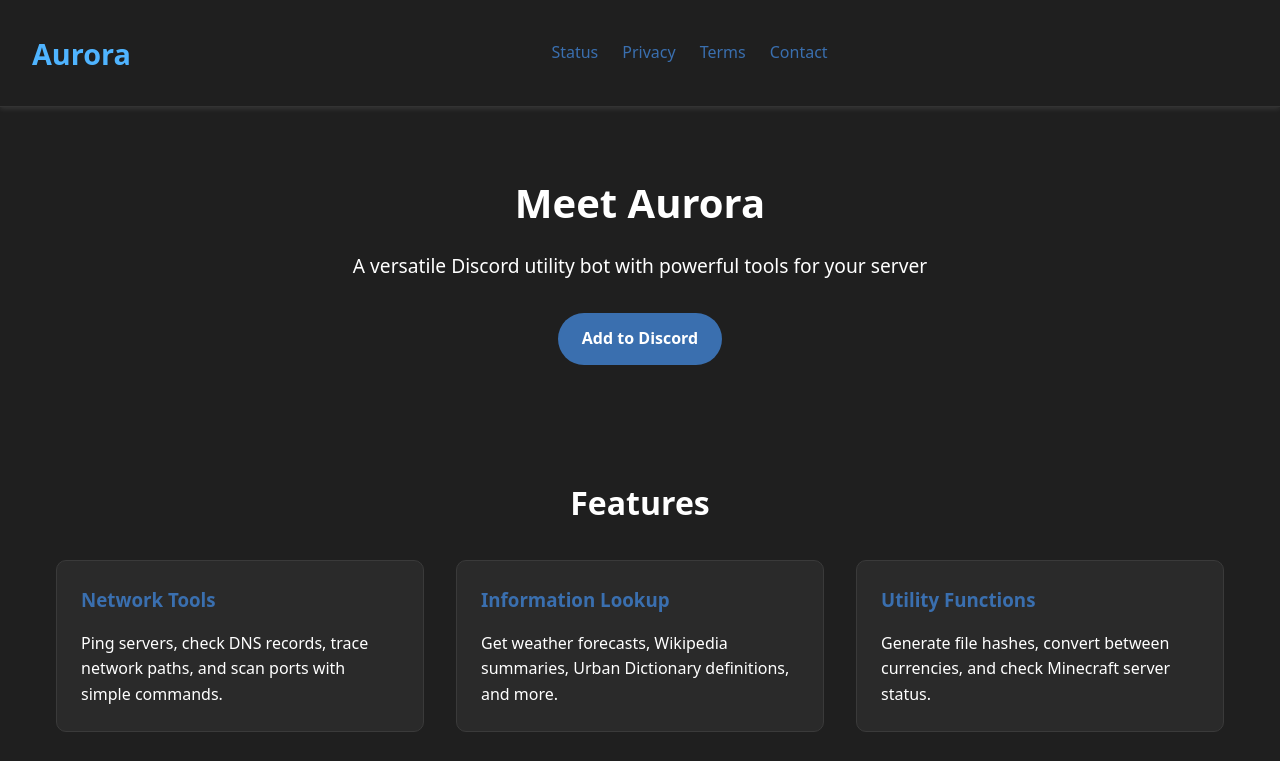
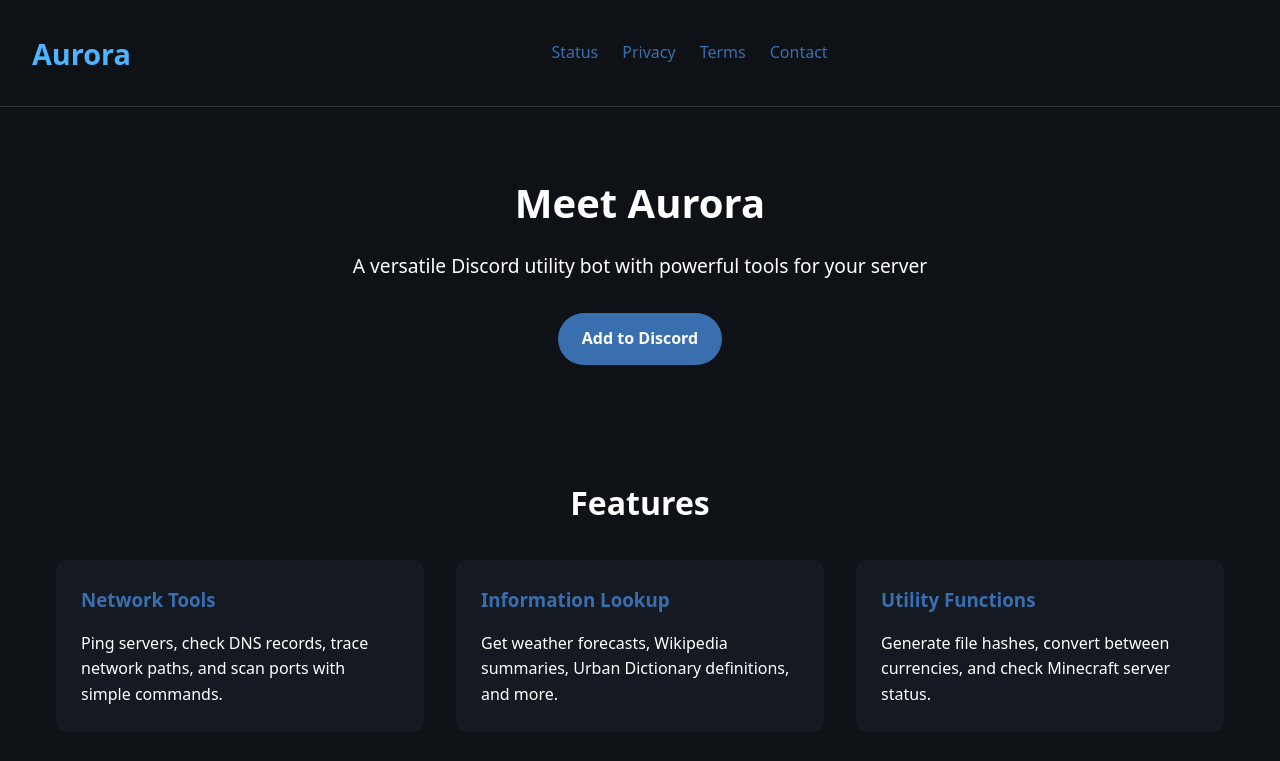
Before and after one commit to Xargana/blahaj, a plain HTML site: page aurora/index.html in a window 1280 px wide. Shown: the top 761 px of the page. Drawn offline with Linux system fonts and the light colour scheme.

Commit message:
misc. fixes

```diff
--- a/aurora/index.html
+++ b/aurora/index.html
@@ -12,12 +12,12 @@
     <meta charset="utf-8">
     <style>
         :root {
-            --bg-color: #1f1f1f;
+            --bg-color: #0e1116;
             --text-color: #fff;
             --accent-color: rgb(58, 111, 175);
             --accent-hover: rgb(45, 97, 164);
-            --card-bg: #2a2a2a;
-            --card-border: #3a3a3a;
+            --card-bg: #151921;
+            --card-border: #151921;
         }
 
         * {
@@ -154,7 +154,7 @@
         footer {
             text-align: center;
             padding: 2rem;
-            border-top: 1px solid #333;
+            border-top: 1px solid #151921;
             margin-top: 2rem;
         }
 
--- a/aurora/style.css
+++ b/aurora/style.css
@@ -5,9 +5,10 @@
     --accent-color: #FF6B5D;
     --text-color: #ffffff;
     --light-text: #cccccc;
-    --bg-color: #000000;
-    --light-bg: #1a1a1a;
+    --bg-color: #262e3c;
+    --light-bg: #262e3c;
     --border-color: #333333;
+    --footer-color: #3f4b62;
   }
 
   * {
@@ -42,7 +43,6 @@
   /* Header and Navigation */
   header {
     background-color: var(--bg-color);
-    box-shadow: 0 2px 5px rgba(255, 255, 255, 0.1);
     position: sticky;
     top: 0;
     z-index: 100;
@@ -118,7 +118,7 @@
   }
 
   .footer-bottom {
-    background-color: var(--primary-color);
+    background-color: var(--footer-color);
     color: white;
     text-align: center;
     padding: 1rem 0;
```
Also changed, not shown: index.html (+11 -5 lines).
